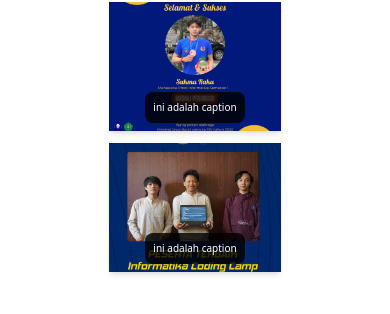
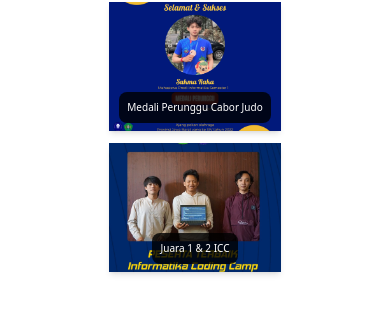
Before and after one commit to RianIhsan/HimatifBPFix, a React (Vite) app in the folder frontend/: page / in a window 390 px wide. Shown: the part 2724-3038 px from the top of the page. Built offline with nearby package versions, Linux system fonts and the light colour scheme; no server answers.

Commit message:
improvment | event-achievment

```diff
--- a/frontend/src/components/Achievments.jsx
+++ b/frontend/src/components/Achievments.jsx
@@ -13,12 +13,12 @@
     {
       id: 2,
       src: Achievement2,
-      caption: "ini adalah caption",
+      caption: "Medali Perunggu Cabor Judo",
     },
     {
       id: 3,
       src: Achievement3,
-      caption: "ini adalah caption",
+      caption: "Juara 1 & 2 ICC",
     },
   ]);
   const [selectedImage, setSelectedImage] = useState(null);
--- a/frontend/src/components/Event.jsx
+++ b/frontend/src/components/Event.jsx
@@ -11,7 +11,7 @@
     AOS.init();
   }, []);
   return (
-    <div className="container mx-auto ml-11">
+    <div className="container mx-auto lg:ml-11">
       <div className="bg-[#FAFEFF] duration-300">
         <div className="h-[130px] flex items-center">
           <div
```
